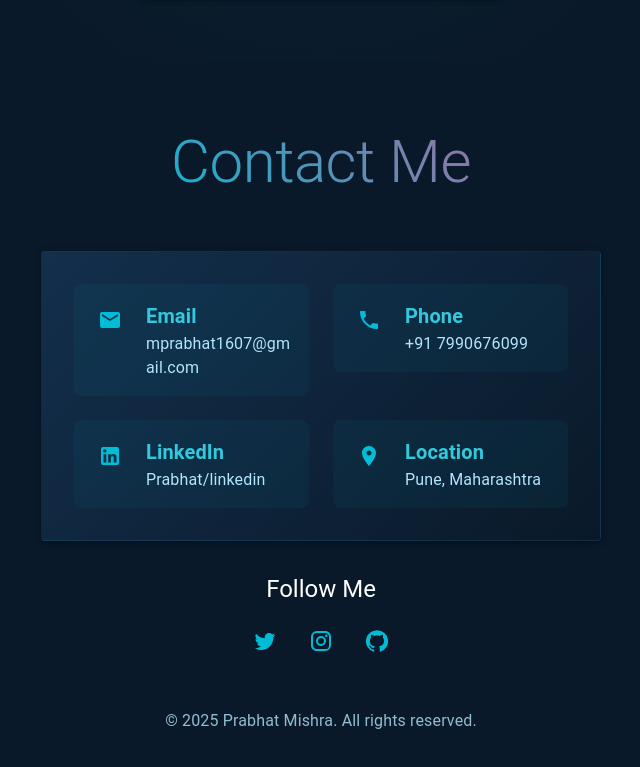
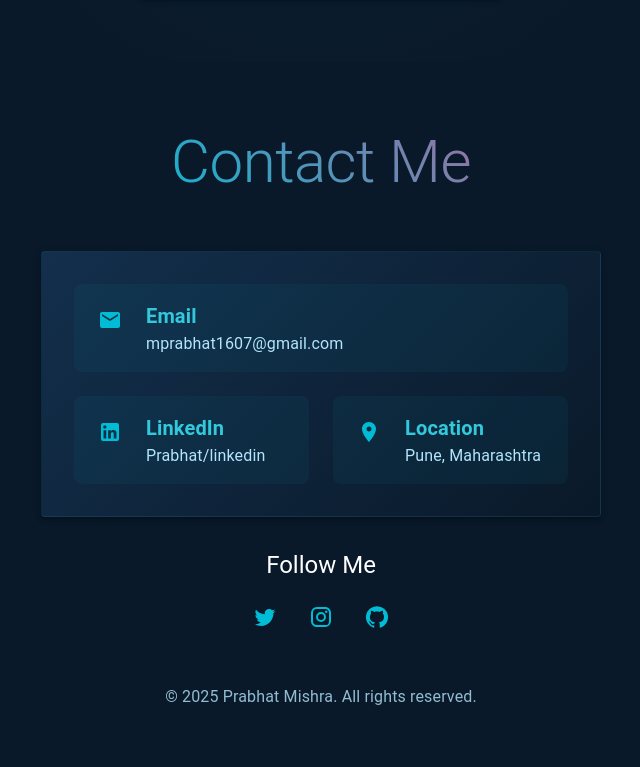
Before and after one commit to Prabhat-16/Portfolio, a React (Create React App) app: page / in a window 1280 px wide. Shown: the part 3420-4187 px from the top of the page, without its empty margins (319-959 px from the left). Built offline with nearby package versions, Linux system fonts and the light colour scheme.

Commit message:
Changes on Contact

```diff
--- a/src/components/Contact.tsx
+++ b/src/components/Contact.tsx
@@ -1,6 +1,6 @@
 import React from 'react';
 import { Box, Container, Typography, Grid, Paper, IconButton, Link } from '@mui/material';
-import { Email, Phone, LinkedIn, LocationOn, GitHub, Twitter, Instagram } from '@mui/icons-material';
+import { Email, LinkedIn, LocationOn, GitHub, Twitter, Instagram } from '@mui/icons-material';
 import { motion } from 'framer-motion';
 
 const Contact: React.FC = () => {
@@ -35,26 +35,79 @@ const Contact: React.FC = () => {
               >
                 <Paper elevation={3} sx={{ p: 4, background: 'linear-gradient(135deg, #132f4c 0%, #0a1929 100%)', border: '1px solid rgba(0, 188, 212, 0.1)' }}>
                   <Grid container spacing={3}>
-                    {[{ icon: <Email />, title: 'Email', content: 'mprabhat1607@gmail.com', link: 'mailto:mprabhat1607@gmail.com' },
-                      { icon: <Phone />, title: 'Phone', content: '+91 7990676099', link: 'tel:+917990676099' },
-                      { icon: <LinkedIn />, title: 'LinkedIn', content: 'Prabhat/linkedin', link: 'https://www.linkedin.com/in/prabhat-web-developer/' },
-                      { icon: <LocationOn />, title: 'Location', content: 'Pune, Maharashtra' },
-                    ].map((item, index) => (
+                    {/* Email - full width */}
+                    {/* Email - full width and centered */}
+<Grid item xs={12}>
+  <Box
+    sx={{
+      display: 'flex',
+      justifyContent: 'center',
+    }}
+  >
+    <Box
+      sx={{
+        display: 'flex',
+        alignItems: 'flex-start',
+        p: 2,
+        borderRadius: 2,
+        background: 'rgba(0, 188, 212, 0.05)',
+        transition: 'all 0.3s ease',
+        width: '100%',
+        maxWidth: 600, // restrict width for better centering
+        wordBreak: 'break-word',
+        overflowWrap: 'break-word',
+      }}
+    >
+      <IconButton color="primary" sx={{ mr: 2 }}>
+        <Email />
+      </IconButton>
+      <Box sx={{ flex: 1 }}>
+        <Typography variant="h6" sx={{ color: 'primary.light', fontWeight: 'bold' }}>
+          Email
+        </Typography>
+        <Link
+          href="mailto:mprabhat1607@gmail.com"
+          target="_blank"
+          rel="noopener noreferrer"
+          sx={{ color: 'text.secondary', textDecoration: 'none' }}
+        >
+          mprabhat1607@gmail.com
+        </Link>
+      </Box>
+    </Box>
+  </Box>
+</Grid>
+
+
+                    {/* LinkedIn and Location - half width each */}
+                    {[
+                      {
+                        icon: <LinkedIn />,
+                        title: 'LinkedIn',
+                        content: 'Prabhat/linkedin',
+                        link: 'https://www.linkedin.com/in/prabhat-web-developer/',
+                      },
+                      {
+                        icon: <LocationOn />,
+                        title: 'Location',
+                        content: 'Pune, Maharashtra',
+                      },
+                    ].map((item) => (
                       <Grid item xs={12} sm={6} key={item.title}>
-                        <Box sx={{ display: 'flex', alignItems: 'flex-start', p: 2, borderRadius: 2, background: 'rgba(0, 188, 212, 0.05)', transition: 'all 0.3s ease', wordBreak: 'break-word', overflowWrap: 'break-word' }}>
+                        <Box sx={{ display: 'flex', alignItems: 'flex-start', p: 2, borderRadius: 2, background: 'rgba(0, 188, 212, 0.05)', transition: 'all 0.3s ease' }}>
                           <IconButton color="primary" sx={{ mr: 2 }}>
                             {item.icon}
                           </IconButton>
-                          <Box sx={{ flex: 1, wordBreak: 'break-word', overflowWrap: 'break-word' }}>
+                          <Box sx={{ flex: 1 }}>
                             <Typography variant="h6" sx={{ color: 'primary.light', fontWeight: 'bold' }}>
                               {item.title}
                             </Typography>
                             {item.link ? (
-                              <Link href={item.link} target="_blank" rel="noopener noreferrer" sx={{ color: 'text.secondary', textDecoration: 'none', wordBreak: 'break-word', overflowWrap: 'break-word' }}>
+                              <Link href={item.link} target="_blank" rel="noopener noreferrer" sx={{ color: 'text.secondary', textDecoration: 'none' }}>
                                 {item.content}
                               </Link>
                             ) : (
-                              <Typography color="text.secondary" sx={{ wordBreak: 'break-word', overflowWrap: 'break-word' }}>{item.content}</Typography>
+                              <Typography color="text.secondary">{item.content}</Typography>
                             )}
                           </Box>
                         </Box>
```
